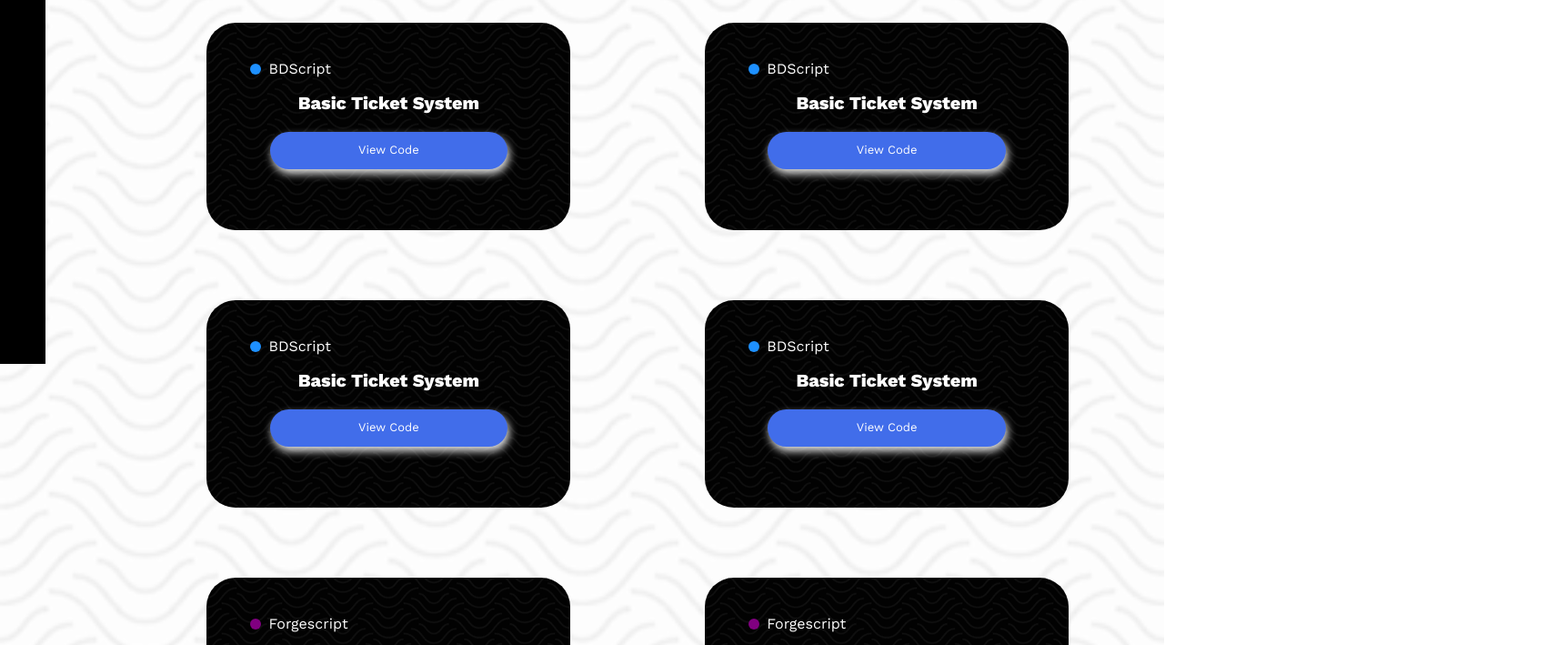
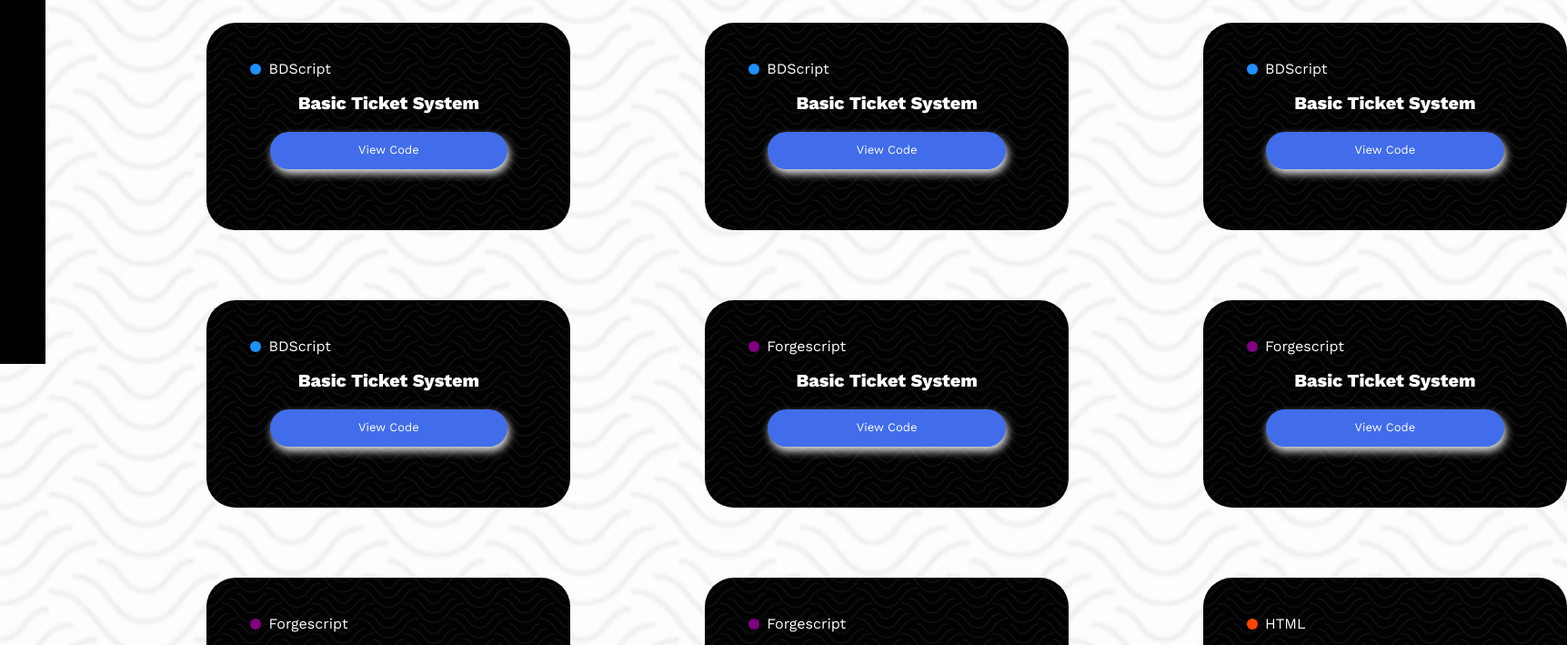
Before and after one commit to Koomball/FastGuide-site, a plain HTML site: page index.html in a window 1280 px wide. Shown: the part 400-1109 px from the top of the page at 91% size, 1723 px wide, since content can reach past the window. Drawn offline with nearby package versions, Linux system fonts and the light colour scheme; files whose address does not match are found by name.

Commit message:
update style.css

```diff
--- a/style.css
+++ b/style.css
@@ -65,7 +65,7 @@ a {
     margin: 5px;
     display: grid;
     gap: 45px;
-    grid-template-columns: repeat(2, 1fr);
+    grid-template-columns: repeat(3, 1fr);
 }
 
 .card {
```
